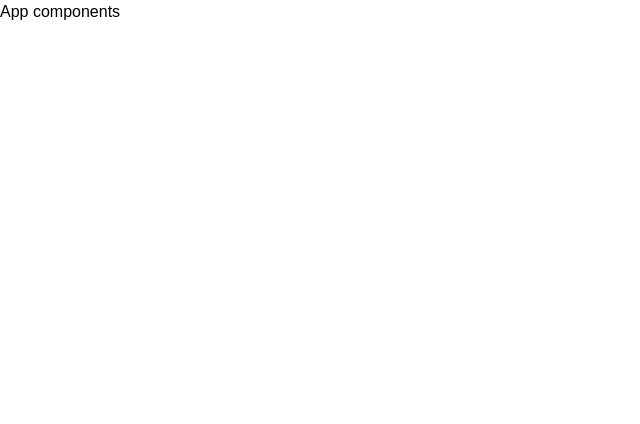
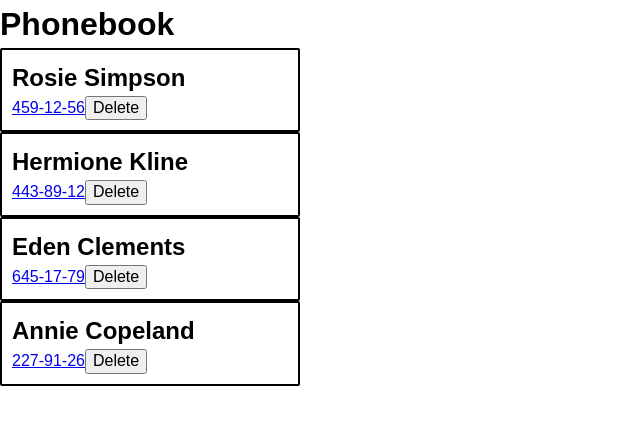
Before and after one commit to uncle-Jonik/goit-react-hw-03, a React (Vite) app: page / in a window 1280 px wide. Shown: the top 424 px of the page, without its empty margins (0-640 px from the left). Built offline with nearby package versions, Linux system fonts and the light colour scheme.

Commit message:
1st edit

```diff
--- a/src/components/App.jsx
+++ b/src/components/App.jsx
@@ -1,3 +1,19 @@
+import css from './App.module.css';
+import { useState } from 'react';
+import { ContactList } from './ContactList/ContactList';
+
 export const App = () => {
-  return <>App components</>;
+  const [data, setData] = useState([
+    { id: 'id-1', name: 'Rosie Simpson', number: '459-12-56' },
+    { id: 'id-2', name: 'Hermione Kline', number: '443-89-12' },
+    { id: 'id-3', name: 'Eden Clements', number: '645-17-79' },
+    { id: 'id-4', name: 'Annie Copeland', number: '227-91-26' },
+  ]);
+
+  return (
+    <>
+      <h1 className={css.title}>Phonebook</h1>
+      <ContactList constctsList={data} />
+    </>
+  );
 };
--- /dev/null
+++ b/src/components/Contact/Contact.jsx
@@ -0,0 +1,11 @@
+import css from './Contact.module.css';
+
+export const Contact = ({ name, phone }) => {
+  return (
+    <>
+      <h2>{name}</h2>
+      <a href={`tel:${phone.split('-').join('')}`}>{phone}</a>
+      <button>Delete</button>
+    </>
+  );
+};
--- /dev/null
+++ b/src/components/ContactList/ContactList.jsx
@@ -0,0 +1,16 @@
+import css from './ContactList.module.css';
+import { Contact } from '../Contact/Contact';
+
+export const ContactList = ({ constctsList }) => {
+  return (
+    <ul className={css.list}>
+      {constctsList.map(item => {
+        return (
+          <li className={css.listItems} key={item.id}>
+            <Contact name={item.name} phone={item.number} />
+          </li>
+        );
+      })}
+    </ul>
+  );
+};
--- /dev/null
+++ b/src/components/ContactList/ContactList.module.css
@@ -0,0 +1,7 @@
+.listItems {
+  border: black 2px solid;
+  border-radius: 2px;
+
+  padding: 10px;
+  width: 300px;
+}
```
Also changed, not shown: src/components/App.module.css (added), src/components/Contact/Contact.module.css (added).
